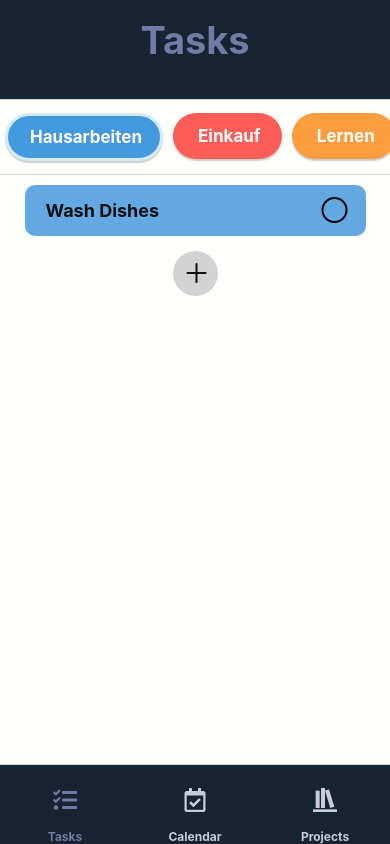
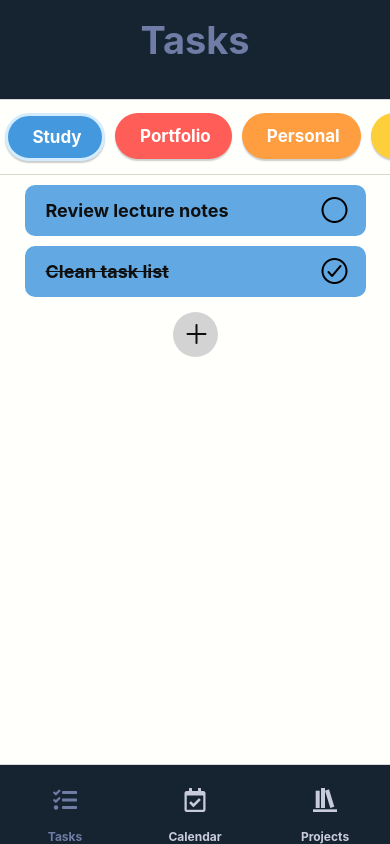
Before and after one commit to CaptenSepp/Mosy_todo_calendar, a React Native app: screen /NewTask in a window 390 px wide. Built offline with nearby package versions, Linux system fonts and the light colour scheme.

Commit message:
Polish portfolio demo

```diff
--- a/src/data/ProjectData.js
+++ b/src/data/ProjectData.js
@@ -2,14 +2,14 @@ import { Project } from "./Classes";
 export const PROJECTIDCOUNTER = 8;
 
 export const projectData = [
-    new Project('c1', 'Hausarbeiten', 'Welche Arbeiten muss ich machen', 'blue'),
-    new Project('c2', 'Einkauf', 'Was muss ich einkaufen', 'red'),
-    new Project('c3', 'Lernen', 'Was muss ich lernen', 'orange'),
-    new Project('c4', 'Sport', 'Welche Sportarten will ich machen', 'yellow'),
-    new Project('c5', 'Urlaub', 'Wohin will ich reisen', 'green'),
-    new Project('c6', 'Geschenke', 'Welche Geschenke will ich kaufen', 'seagreen'),
-    new Project('c7', 'Geburtstage', 'Welche Geburtstage stehen an', 'cyan'),
-    new Project('c8', 'Kochen', 'Was will ich kochen', 'pink'),
+    new Project('c1', 'Study', 'University and learning tasks', 'blue'),
+    new Project('c2', 'Portfolio', 'Small tasks for improving project demos', 'red'),
+    new Project('c3', 'Personal', 'Everyday errands and reminders', 'orange'),
+    new Project('c4', 'Fitness', 'Training and health routines', 'yellow'),
+    new Project('c5', 'Work', 'Meetings and focused work blocks', 'green'),
+    new Project('c6', 'Ideas', 'Notes for future improvements', 'seagreen'),
+    new Project('c7', 'Events', 'Birthdays and appointments', 'cyan'),
+    new Project('c8', 'Cooking', 'Meals to plan or prepare', 'pink'),
 
 
 ];
--- a/src/data/TaskData.js
+++ b/src/data/TaskData.js
@@ -2,17 +2,24 @@ import {Task} from "./Classes";
 
 export const TASKIDCOUNTER = 11;
 
+const createDate = (offsetDays, hours = 9, minutes = 0) => {
+    const date = new Date();
+    date.setDate(date.getDate() + offsetDays);
+    date.setHours(hours, minutes, 0, 0);
+    return date;
+};
+
 export const taskData = [
 
-    new Task(1, 'Buy Apples', 'c2', '5 Stück', new Date('2023-06-05'), new Date('2023-06-05T10:00:00'), new Date('2023-06-05T11:00:00'), false),
-    new Task(2, 'Buy Cars', 'c2', '1 Ferrari 1 Porsche', new Date('2023-06-05'), new Date('2023-06-05T12:00:00'), new Date('2023-06-05T15:00:00'), true),
-    new Task(3, 'Buy Fish', 'c2', '1 Karpfen', new Date('2023-06-08'), new Date('2023-06-08T13:00:00'), new Date('2023-06-08T19:00:00'), false),
-    new Task(4, 'Buy Books', 'c3', '1 Harry Potter, 1 Bibel', new Date('2023-06-09'), new Date('2023-06-09T13:00:00'), new Date('2023-06-09T19:00:00'), false),
-    new Task(5, 'Wash Dishes', 'c1', 'Description', new Date('2023-06-01'), new Date('2023-06-01T13:00:00'), new Date('2023-06-01T19:00:00'), false),
-    new Task(7, 'Go to the gym', 'c4', 'Description', new Date('2023-06-17'), new Date('2023-06-17T13:00:00'), new Date('2023-06-17T19:00:00'), false),
-    new Task(8, 'Italy', 'c5', 'Description', new Date('2023-06-03'), new Date('2023-06-03T13:00:00'), new Date('2023-06-03T19:00:00'), false),
-    new Task(9, 'Geburtstagsgeschenk', 'c6', 'Description', new Date('2023-06-19'), new Date('2023-06-19T13:00:00'), new Date('2023-06-19T19:00:00'), false),
-    new Task(10, 'Oma', 'c7', 'Description', new Date('2023-06-05'), new Date('2023-06-05T13:00:00'), new Date('2023-06-05T19:00:00'), false),
-    new Task(11, 'Lasagne', 'c8', 'Description', new Date('2023-06-17'), new Date('2023-06-17T13:00:00'), new Date('2023-06-17T19:00:00'), false)
+    new Task(1, 'Review lecture notes', 'c1', 'Check the main points from the last class.', createDate(0), createDate(0, 9, 0), createDate(0, 10, 0), false),
+    new Task(2, 'Update portfolio text', 'c2', 'Make the project description short and clear.', createDate(0), createDate(0, 11, 0), createDate(0, 12, 0), false),
+    new Task(3, 'Grocery shopping', 'c3', 'Buy food for the next few days.', createDate(1), createDate(1, 17, 0), createDate(1, 18, 0), false),
+    new Task(4, 'Gym session', 'c4', 'Simple training plan after work.', createDate(1), createDate(1, 19, 0), createDate(1, 20, 0), false),
+    new Task(5, 'Team meeting', 'c5', 'Prepare notes and questions before the call.', createDate(2), createDate(2, 10, 0), createDate(2, 11, 0), false),
+    new Task(7, 'Try calendar colors', 'c6', 'Check how different project colors look in the timeline.', createDate(2), createDate(2, 14, 0), createDate(2, 15, 0), true),
+    new Task(8, 'Birthday reminder', 'c7', 'Send a short message and prepare a small gift.', createDate(3), createDate(3, 12, 0), createDate(3, 12, 30), false),
+    new Task(9, 'Cook pasta', 'c8', 'Plan a quick dinner and save the idea for later.', createDate(3), createDate(3, 18, 0), createDate(3, 19, 0), false),
+    new Task(10, 'Clean task list', 'c1', 'Mark finished items and move open ones to the right project.', createDate(-1), createDate(-1, 16, 0), createDate(-1, 17, 0), true),
+    new Task(11, 'Focus timer test', 'c2', 'Open this task from the calendar and start the work timer.', createDate(4), createDate(4, 9, 30), createDate(4, 10, 30), false)
 
 ];
--- a/src/screens/calendar/CalendarScreen.js
+++ b/src/screens/calendar/CalendarScreen.js
@@ -91,6 +91,9 @@ const CalendarScreen = () => {
     tasks.forEach((task) => {
       //get Project of Task
       const currentProject = data.projectData.find(project => project.projectId == task.projectId);
+      if (!currentProject) {
+        return;
+      }
       // get corresponding color
       const color = colorHandler(currentProject.color).secondary;
       // convert Task to event
--- a/src/screens/tasks/NewEditTaskScreen.js
+++ b/src/screens/tasks/NewEditTaskScreen.js
@@ -1,5 +1,5 @@
 import React, { useContext, useState, useEffect, useRef } from "react";
-import {Button, StyleSheet, Text, TextInput, TouchableOpacity, TouchableWithoutFeedback, View, Keyboard, StatusBar, Alert, Platform } from 'react-native';
+import { StyleSheet, Text, TextInput, TouchableOpacity, View, StatusBar, Alert, Platform } from 'react-native';
 import { useIsFocused } from '@react-navigation/native';
 import DateTimePicker from '@react-native-community/datetimepicker';
 
@@ -40,16 +40,9 @@ const NewEditTaskScreen = ({route,navigation}) => {
     // Context data
     const [data,setData] = useContext(DataContext);
 
-    // set currentDate to today
-    let currentDate = new Date();
-    useEffect(() => {
-        currentDate = new Date(Date.now);
-
-      }, []);
-    //
     const [title, setTitle] = useState('');
     const [description, setDescription] = useState('');
-    const [date, setDate] = useState(new Date(currentDate));
+    const [date, setDate] = useState(new Date());
     const [startTime, setStartTime] = useState(new Date());
     const [stopTime, setStopTime] = useState(new Date());
 
@@ -115,41 +108,71 @@ const NewEditTaskScreen = ({route,navigation}) => {
     // set new Date
     const dateChangeHandler = (event, selectedDate)=>{
         setShowDatePicker(false);
+        if (!selectedDate) {
+            return;
+        }
         if (isEdit) {
             setEditedData({...editedData,date:selectedDate});
         } else {
-            const newDate = selectedDate || date;
             setDate(selectedDate);
         }
     };
     // set new Starttime
     const startTimeChangeHandler = (event, selectedTime)=>{
         setShowStartTimePicker(false);
+        if (!selectedTime) {
+            return;
+        }
         if (isEdit) {
             setEditedData({...editedData,starttime:selectedTime});
         } else {
-            const newTime = selectedTime || startTime;
-            setStartTime(newTime);
+            setStartTime(selectedTime);
         }
     };
     // set new Stoptime
     const stopTimeChangeHandler = (event, selectedTime)=>{
         setShowStopTimePicker(false);
+        if (!selectedTime) {
+            return;
+        }
         if (isEdit) {
             setEditedData({...editedData,endtime:selectedTime});
         } else {
-            const newTime = selectedTime || stopTime;
-            setStopTime(newTime);
+            setStopTime(selectedTime);
         }
     };
     const addHandler = (title,description,projectId,date,startTime,endTime) =>{
+        const taskTitle = isEdit ? editedData?.name : title;
+        const taskDescription = isEdit ? editedData?.description : description;
+        const taskDate = isEdit ? editedData?.date : date;
+        const taskStartTime = isEdit ? editedData?.starttime : startTime;
+        const taskEndTime = isEdit ? editedData?.endtime : endTime;
+        const taskProjectId = isEdit ? editedData?.projectId : projectId;
+
+        if (!taskTitle || taskTitle.trim().length === 0) {
+            Alert.alert('Missing title', 'Please enter a task title.');
+            return;
+        }
+        if (!data.projectData.find(project => project.projectId === taskProjectId)) {
+            Alert.alert('Missing project', 'Please create or select a project before adding a task.');
+            return;
+        }
+        if (!taskDate || !taskStartTime || !taskEndTime) {
+            Alert.alert('Missing date or time', 'Please choose a date, start time, and stop time.');
+            return;
+        }
+        if (taskStartTime.getTime() >= taskEndTime.getTime()) {
+            Alert.alert('Invalid time', 'The stop time should be after the start time.');
+            return;
+        }
+
         // check for EditScreen or NewScreen
         let newData;
         if(!isEdit ){
             let newIdCounter = data.taskIdCounter + 1;
-            let newTasks = data.taskData;
+            let newTasks = [...data.taskData];
             // put new data at the end of array
-            newTasks.push(new Task(newIdCounter, title, projectId, description,date ,startTime,endTime,false));
+            newTasks.push(new Task(newIdCounter, taskTitle.trim(), taskProjectId, taskDescription, taskDate, taskStartTime, taskEndTime, false));
             // save the data in Context
             newData = {
                 projectData: data.projectData,
@@ -163,12 +186,12 @@ const NewEditTaskScreen = ({route,navigation}) => {
             //setData(data => ({...data, isSaved: true}));   // update isSaved in Context (global state) to prevent tab navigation
 
         }else{
-            const updatedTasks = data.taskData;
+            const updatedTasks = [...data.taskData];
             // find index of data you want to edit
             const taskIndex = data.taskData.findIndex(task => task.id === taskId);
             // overwrite Task with new data
             if (taskIndex !== -1) {
-                updatedTasks[taskIndex] = new Task(taskId, editedData.name, editedData.projectId, editedData.description, editedData.date, editedData.starttime, editedData.endtime, editedData.isFinished);
+                updatedTasks[taskIndex] = new Task(taskId, taskTitle.trim(), taskProjectId, taskDescription, taskDate, taskStartTime, taskEndTime, editedData.isFinished);
               }
             newData = {
                 projectData: data.projectData,
--- a/src/screens/tasks/TaskScreen.js
+++ b/src/screens/tasks/TaskScreen.js
@@ -1,5 +1,5 @@
 import React, { useContext, useState , useEffect} from "react";
-import { FlatList, StyleSheet, View, StatusBar } from 'react-native';
+import { FlatList, StyleSheet, View, StatusBar, Alert } from 'react-native';
 import { useIsFocused } from '@react-navigation/native';
 import { Colors } from "../../styles/Colors";
 
@@ -59,6 +59,10 @@ const TaskScreen = ({navigation}) => {
   }
 
   const addTaskHandler = () =>{
+    if (!data.projectData.find(project => project.projectId === selectedProject)) {
+      Alert.alert('Create a project first', 'Please add a project before creating a task.');
+      return;
+    }
     navigation.navigate('AddTask', {isEdit: false,projectId: selectedProject});
   };
 
@@ -83,7 +87,7 @@ const TaskScreen = ({navigation}) => {
   };
 
   const checkHandler = (id) =>{
-    const updatedTasks = data.taskData;
+    const updatedTasks = [...data.taskData];
     // find index of data you want to edit
     const taskIndex = data.taskData.findIndex(task => task.id === id);
     // get Task at index
```
Also changed, not shown: src/screens/project/NewEditProjectScreen.js (+13 -5 lines), 1 other file (tests, documents, lock files or other folders).
